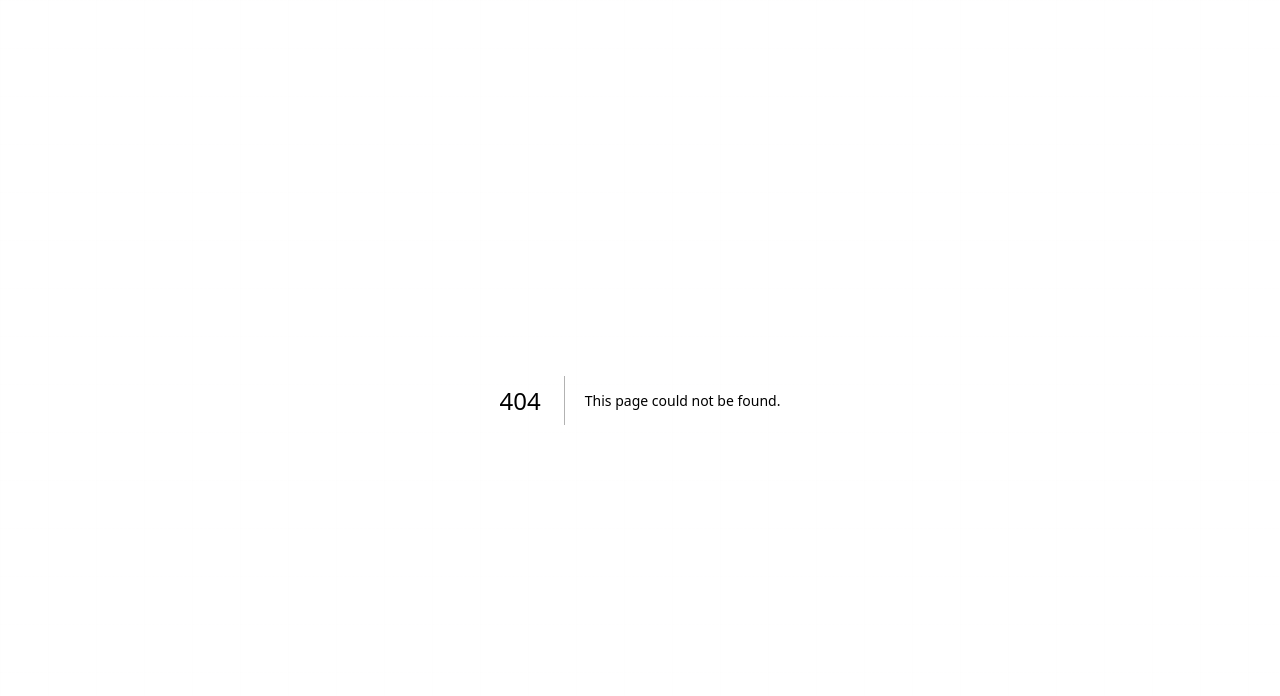
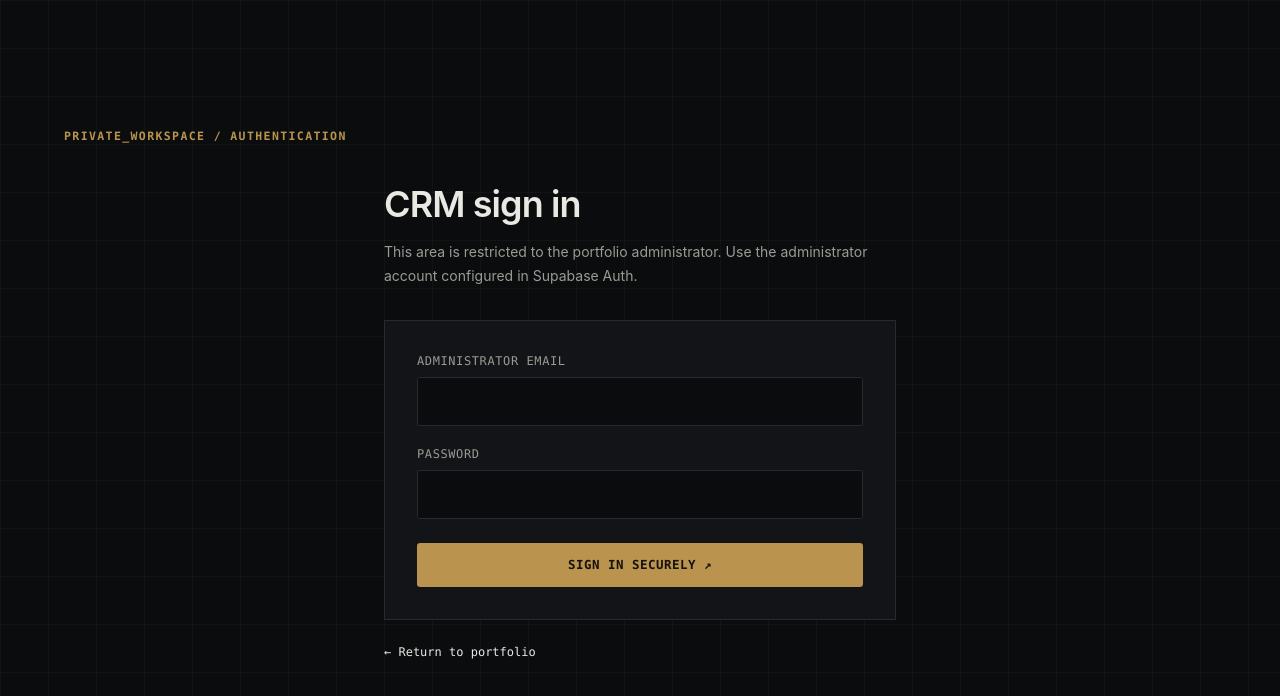
Before and after one commit to dhairyabansal-dev/CV, a Next.js app in the folder dhairya-portfolio/: page /admin/login in a window 1280 px wide. Before the commit this address had no page. Shown: the top 696 px of the page. Built offline with nearby package versions, Linux system fonts and the light colour scheme.

Commit message:
Build secure portfolio inquiry CRM

```diff
--- /dev/null
+++ b/dhairya-portfolio/app/admin/login/page.tsx
@@ -0,0 +1,25 @@
+import type { Metadata } from "next";
+import Link from "next/link";
+import { Container } from "@/components/ui/container";
+import { AdminLoginForm } from "@/components/admin/admin-login-form";
+
+export const metadata: Metadata = {
+  title: "CRM sign in",
+  robots: { index: false, follow: false },
+};
+
+export default function AdminLoginPage() {
+  return (
+    <main className="section !border-t-0">
+      <Container>
+        <p className="terminal-text">private_workspace / authentication</p>
+        <div className="mx-auto mt-10 max-w-lg">
+          <h1 className="text-4xl font-semibold tracking-tight">CRM sign in</h1>
+          <p className="mt-4 text-sm leading-6 text-[var(--muted)]">This area is restricted to the portfolio administrator. Use the administrator account configured in Supabase Auth.</p>
+          <AdminLoginForm />
+          <Link href="/" className="mt-6 inline-block font-mono text-xs text-[var(--muted)] hover:text-[var(--accent)]">← Return to portfolio</Link>
+        </div>
+      </Container>
+    </main>
+  );
+}
```
